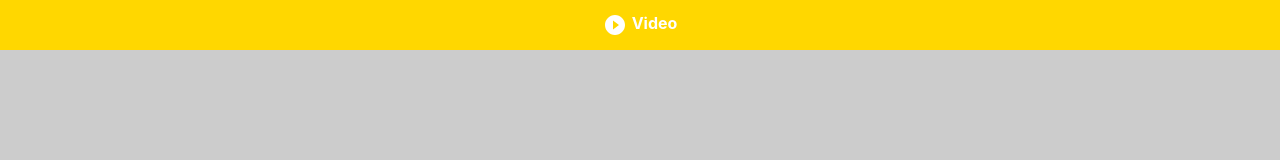
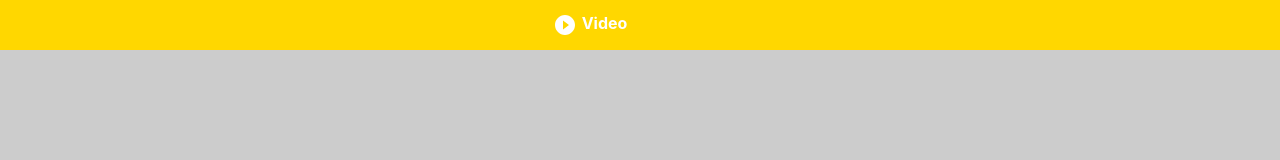
Before and after one commit to TheDa21crj/CustomVideoPlayer, a React (Create React App) app: page / in a window 1280 px wide. Shown: the top 160 px of the page. Built offline with nearby package versions, Linux system fonts and the light colour scheme.

Commit message:
nav amination added

```diff
--- a/src/Components/CSS/Nav.module.css
+++ b/src/Components/CSS/Nav.module.css
@@ -13,29 +13,18 @@
     justify-content: center;
 }
 
-
-/* .iconDiv {
+.iconDiv {
+    margin-left: -100px;
     animation: playBtn 1s ease;
-} */
-
-
-/* @keyframes playBtn {
-    from {
-        margin-left: 0px;
-    }
-    to {
-        margin-left: -100px;
-    }
-} */
+}
 
 .mDivN p {
     margin: 0px 0px 0px 5px;
     font-weight: bold;
-    /* animation: playBtnP 1s ease; */
+    animation: playBtnP 1s ease;
 }
 
-
-/* @keyframes playBtnP {
+@keyframes playBtnP {
     from {
         opacity: 0;
         visibility: hidden;
@@ -44,4 +33,13 @@
         opacity: 1;
         visibility: visible;
     }
-} */
+}
+
+@keyframes playBtn {
+    from {
+        margin-left: 0px;
+    }
+    to {
+        margin-left: -100px;
+    }
+}
```
